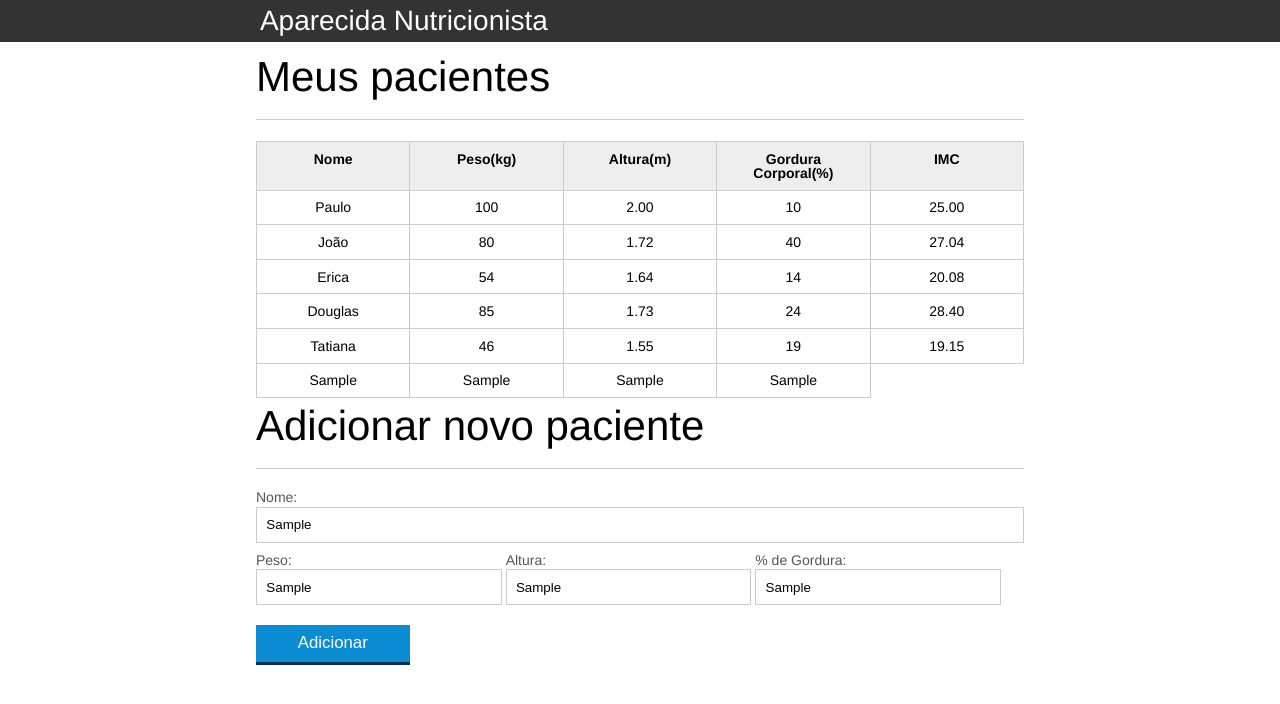
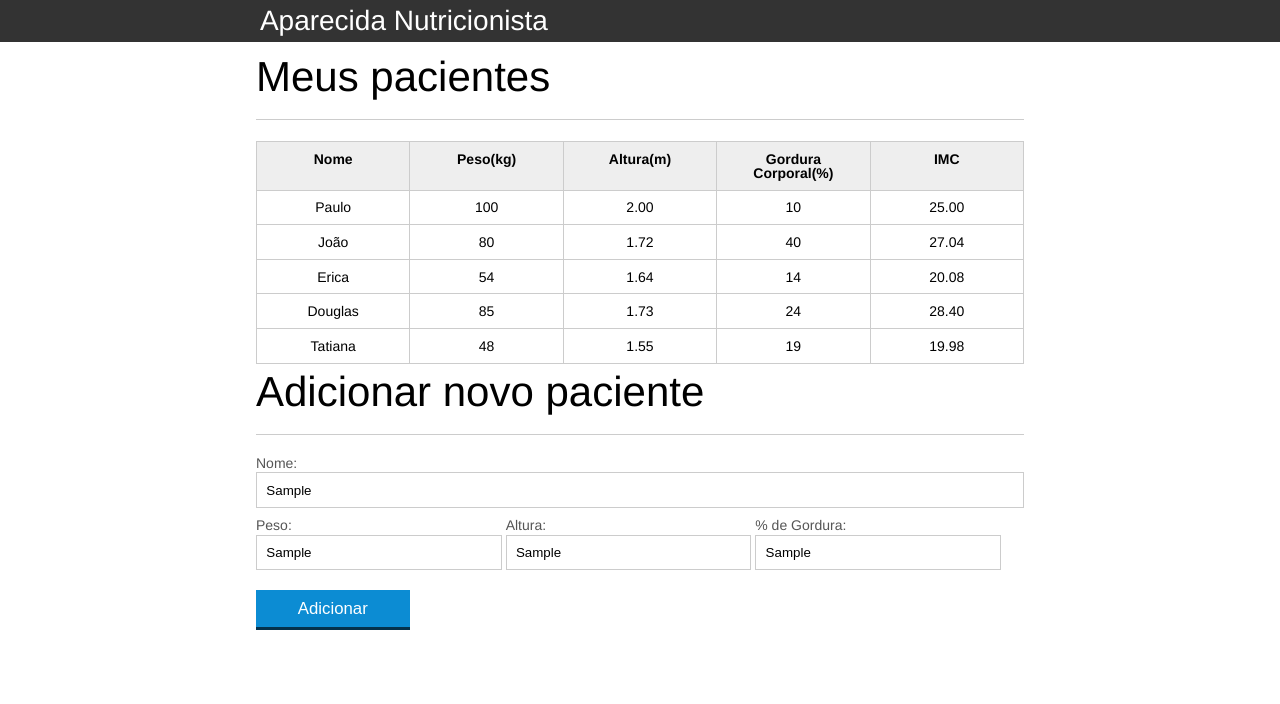
Before and after one commit to DanielCaresma/JavaScript-na-web, a plain HTML site: page index.html in a window 1280 px wide. Both pictures are taken after typing "Sample", "Sample", "Sample", "Sample" into the empty fields and a click on the button "Adicionar". Drawn offline with Linux system fonts and the light colour scheme.

Commit message:
Validando paciente

```diff
--- a/index.html
+++ b/index.html
@@ -62,7 +62,7 @@
 						</tr>
 						<tr class="paciente" >
 							<td class="info-nome">Tatiana</td>
-							<td class="info-peso">46</td>
+							<td class="info-peso">48</td>
 							<td class="info-altura">1.55</td>
 							<td class="info-gordura">19</td>
 							<td class="info-imc">0</td>
--- a/js/adiciona-paciente.js
+++ b/js/adiciona-paciente.js
@@ -4,30 +4,59 @@ botaoAdicionar.addEventListener("click", function (event) {
 
     var form = document.querySelector("#form-adiciona");
 
-    var nome = form.nome.value;
-    var peso = form.peso.value;
-    var altura = form.altura.value;
-    var gordura = form.gordura.value;
+    var paciente = obtemPacienteDoFormulario(form);
 
-    var pacienteTr = document.createElement("tr");
+    console.log(paciente);
 
-    var nomeTd = document.createElement("td");
-    var pesoTd = document.createElement("td");
-    var alturaTd = document.createElement("td");
-    var gorduraTd = document.createElement("td");
-    var imcTd = document.createElement("td");
+    var pacienteTr = montaTr(paciente);
 
-    nomeTd.textContent = nome;
-    pesoTd.textContent = peso;
-    alturaTd.textContent = altura;
-    gorduraTd.textContent = gordura;
-
-    pacienteTr.appendChild(nomeTd);
-    pacienteTr.appendChild(pesoTd);
-    pacienteTr.appendChild(alturaTd);
-    pacienteTr.appendChild(gorduraTd);
+    if (!validaPaciente(paciente)){
+        console.log("Paciente inválido");
+        return;
+    }
 
     var tabela = document.querySelector("#tabela-pacientes");
 
-    tabela.appendChild(pacienteTr)
-})
+    tabela.appendChild(pacienteTr);
+
+    form.reset();
+});
+
+function obtemPacienteDoFormulario(form) {
+    var paciente = {
+        nome: form.nome.value,
+        peso: form.peso.value,
+        altura: form.altura.value,
+        gordura: form.gordura.value,
+        imc: calculaImc(form.peso.value, form.altura.value)
+    }
+    return paciente;
+};
+
+function montaTr(paciente) {
+    var pacienteTr = document.createElement("tr");
+    pacienteTr.classList.add("paciente");
+
+    pacienteTr.appendChild(montaTd(paciente.nome, "info-nome"));
+    pacienteTr.appendChild(montaTd(paciente.peso, "info-peso"));
+    pacienteTr.appendChild(montaTd(paciente.altura, "info-altura"));
+    pacienteTr.appendChild(montaTd(paciente.gordura, "info-gordura"));
+    pacienteTr.appendChild(montaTd(paciente.imc, "info-imc"));
+
+    return pacienteTr;
+}
+
+function montaTd (dado, classe) {
+    var td = document.createElement("td");
+    td.textContent = dado;
+    td.classList.add(classe);
+    return td;
+}
+
+function validaPaciente(paciente){
+    if(validaPeso(paciente.peso)){
+        return true;
+    }else{
+        return false
+    }
+}
--- a/js/calcula-imc.js
+++ b/js/calcula-imc.js
@@ -17,25 +17,48 @@ for (var i = 0; i < pacientes.length; i++) {
     var tdImc = paciente.querySelector(".info-imc");
 
 
-    var pesoEhValido = true;
-    var alturaEhValida = true;
+    var pesoEhValido = validaPeso(peso);
+    var alturaEhValida = validaAltura(altura);
 
-    if (peso <= 0 || peso >= 300) {
+    if (!pesoEhValido) {
         console.log("Peso inválido!");
         pesoEhValido = false;
-        tdImc.textContent = "Peso inválido!"
-        paciente.classList.add("paciente-invalido")
+        tdImc.textContent = "Peso inválido!";
+        paciente.classList.add("paciente-invalido");
     }
 
-    if (altura <= 0 || altura >= 3.00) {
+    if (!alturaEhValida) {
         console.log("Altura inválida!");
         alturaEhValida = false;
-        tdImc.textContent = "Altura inválida!"
-        paciente.classList.add("paciente-invalido")
+        tdImc.textContent = "Altura inválida!";
+        paciente.classList.add("paciente-invalido");
     }
 
     if (pesoEhValido && alturaEhValida) {
-        var imc = peso / (altura * altura);
-        tdImc.textContent = imc.toFixed(2);
+        var imc = calculaImc(peso, altura);
+        tdImc.textContent = imc;
     }
 }
+
+function validaPeso(peso) {
+    if(peso >= 0 && peso < 1000) {
+        return true;
+    }else {
+        return false;
+    }
+}
+
+function validaAltura (altura) {
+    if (altura >= 0 && altura < 3.0) {
+        return true;
+    }else{
+        return false;
+    }
+}
+
+function  calculaImc (peso, altura) {
+    var imc = 0;
+    imc = peso / (altura * altura);
+
+    return imc.toFixed(2);
+}
```
